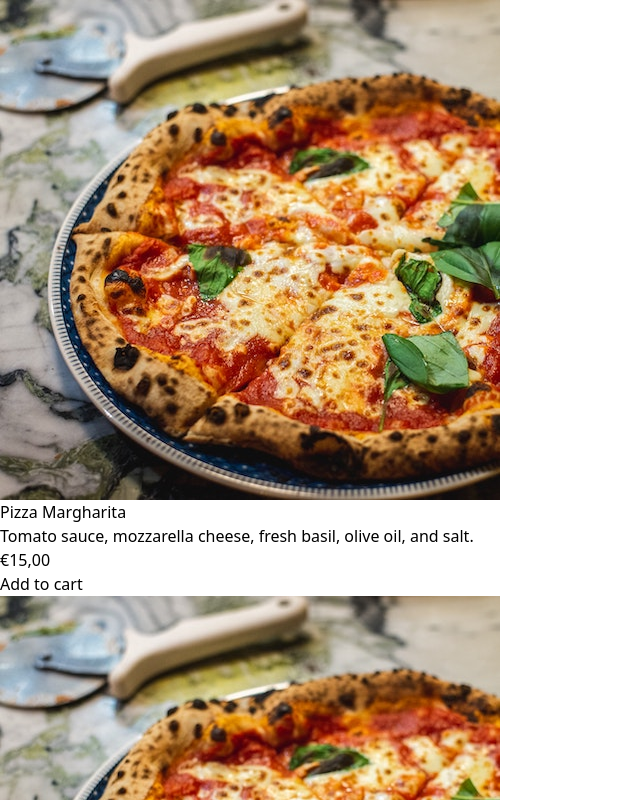
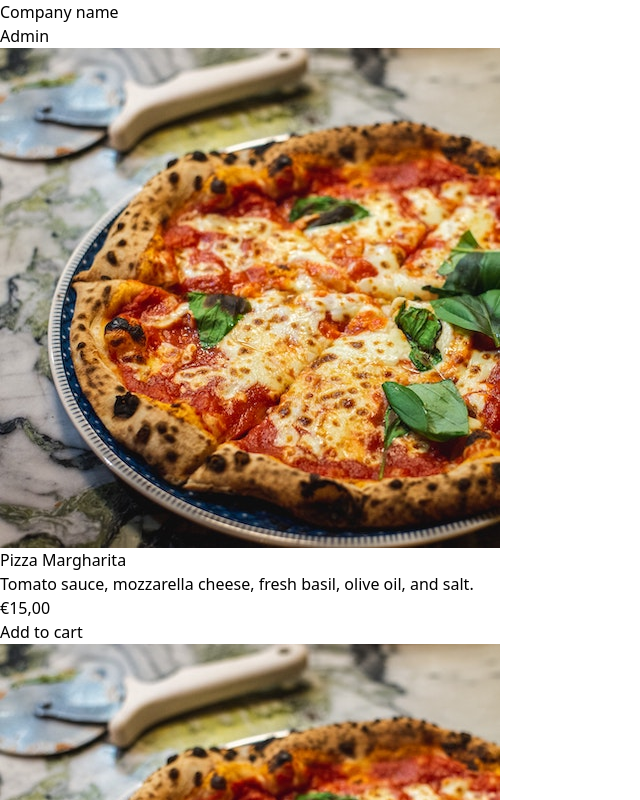
Before and after one commit to IzzetGunturk/Ordersystem, a React (Vite) app in the folder client/: page / in a window 1280 px wide. Shown: the top 800 px of the page, without its empty margins (0-640 px from the left). Built offline with nearby package versions, Linux system fonts and the light colour scheme.

Commit message:
Added header

```diff
--- a/client/src/App.jsx
+++ b/client/src/App.jsx
@@ -2,10 +2,12 @@ import React from 'react';
 import { BrowserRouter as BrowserRouter, Routes, Route } from 'react-router-dom';
 import MenuOrder from './components/menuOrder';
 import LoginPage from './components/loginPage';
+import Header from './layout/header';
 
 const App = () => {
   return (
     <>
+      <Header/>
       <Routes>
       <Route path="/" element={<MenuOrder />} />
       <Route path="/orderlist" element={<LoginPage />} />
--- /dev/null
+++ b/client/src/layout/header.jsx
@@ -0,0 +1,25 @@
+import React from 'react'
+
+function header() {
+
+  return (
+    <header className="bg-blue-500 py-4">
+      <div className="container mx-auto px-4">
+        <div className="flex items-center justify-between">
+          {/* Logo */}
+          <div className="text-white text-xl font-bold">
+            <a href='/'>Company name</a>
+          </div>
+
+          {/* Navigation Menu */}
+          <nav className="md:flex space-x-4">
+            <a href="/orderlist" className="text-white hover:text-gray-200">Admin</a>
+          </nav>
+
+        </div>
+      </div>
+    </header>
+  )
+}
+
+export default header
```
